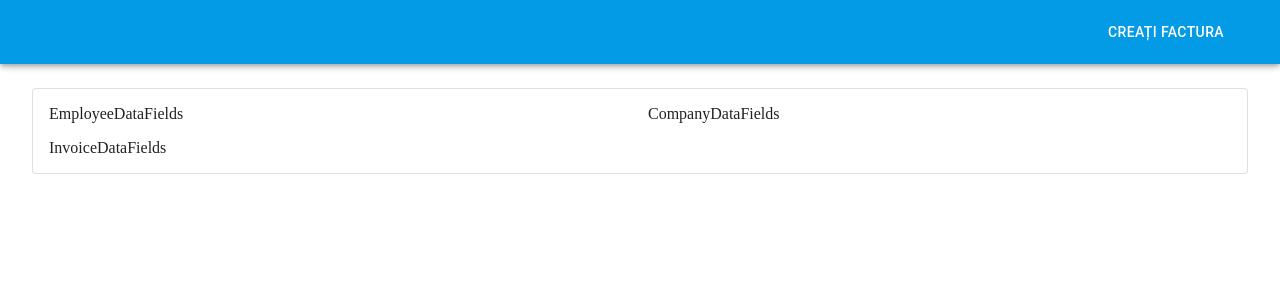
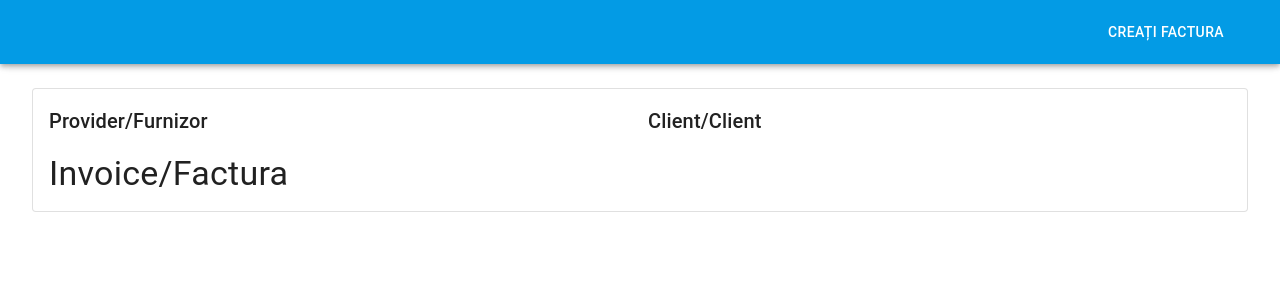
Before and after one commit to dobosalpar/invoicegenerator, a React (Create React App) app: page / in a window 1280 px wide. Shown: the top 300 px of the page. Built offline with nearby package versions, Linux system fonts and the light colour scheme.

Commit message:
Invoice field title added

```diff
--- a/src/Components/CompanyDataFields/CompanyDataFields.tsx
+++ b/src/Components/CompanyDataFields/CompanyDataFields.tsx
@@ -1,9 +1,14 @@
 import React from 'react';
+import { Typography } from '@material-ui/core';
+
+import useLocalized from 'CustomHooks/useLocalized';
 
 const CompanyDataFields = () => {
   return (
     <div className="company-data-fields">
-      CompanyDataFields
+      <Typography variant="h6">
+        { useLocalized('client') }
+      </Typography>
     </div>
   )
 };
--- a/src/Components/EmployeeDataFields/EmployeeDataFields.tsx
+++ b/src/Components/EmployeeDataFields/EmployeeDataFields.tsx
@@ -1,9 +1,14 @@
 import React from 'react';
+import { Typography } from '@material-ui/core';
+
+import useLocalized from 'CustomHooks/useLocalized';
 
 const EmployeeDataFields = () => {
   return (
     <div className="employee-data-fields">
-      EmployeeDataFields
+      <Typography variant="h6">
+        { useLocalized('provider') }
+      </Typography>
     </div>
   )
 };
--- a/src/Components/InvoiceDataFields/InvoiceDataFields.tsx
+++ b/src/Components/InvoiceDataFields/InvoiceDataFields.tsx
@@ -1,9 +1,14 @@
 import React from 'react';
+import { Typography } from '@material-ui/core';
+
+import useLocalized from 'CustomHooks/useLocalized';
 
 const InvoiceDataFields = () => {
   return (
     <div className="invoice-data-fields">
-      InvoiceDataFields
+      <Typography variant="h4">
+        { useLocalized('invoice') }
+      </Typography>
     </div>
   )
 };
--- a/src/Constants/Romanian.json
+++ b/src/Constants/Romanian.json
@@ -1,4 +1,7 @@
 {
   "print": "Imprimare",
-  "generate_invoice": "Creați factura"
+  "generate_invoice": "Creați factura",
+  "provider": "Provider/Furnizor",
+  "client": "Client/Client",
+  "invoice": "Invoice/Factura"
 }
```
